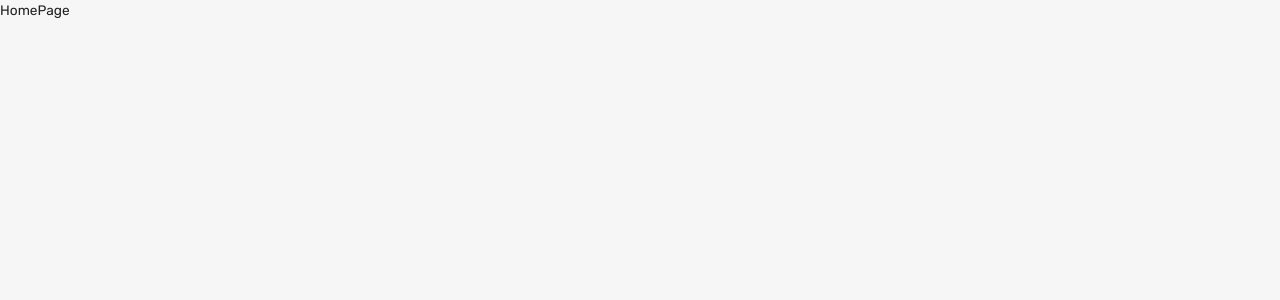
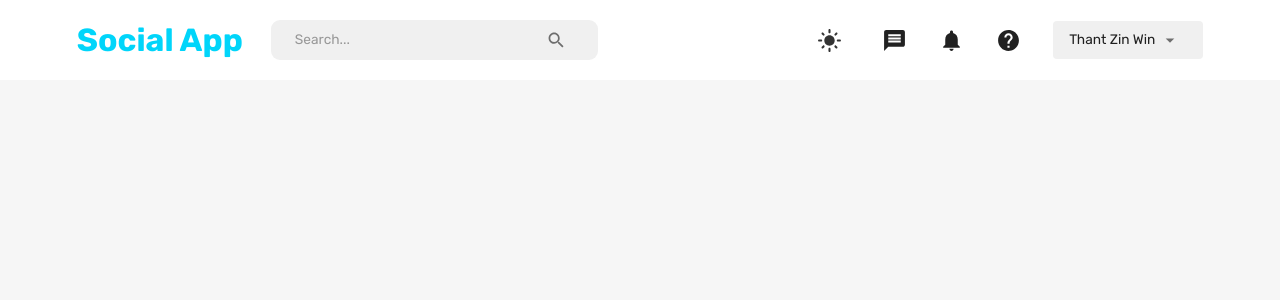
Before and after one commit to Micheal-Winn/Social_App_Client, a React (Vite) app: page /home in a window 1280 px wide. Shown: the top 300 px of the page. Built offline with nearby package versions, Linux system fonts and the light colour scheme.

Commit message:
NavBar component is done

```diff
--- a/src/scences/homePage/HomePage.jsx
+++ b/src/scences/homePage/HomePage.jsx
@@ -1,8 +1,12 @@
+import { Box } from '@mui/material'
 import React from 'react'
+import Navbar from "../navbar/Navbar"
 
 const HomePage = () => {
   return (
-    <div>HomePage</div>
+    <Box>
+      <Navbar/>
+    </Box>
   )
 }
 
--- a/src/scences/navbar/Navbar.jsx
+++ b/src/scences/navbar/Navbar.jsx
@@ -24,9 +24,9 @@ import {
 } from "@mui/icons-material";
 
 import { useDispatch, useSelector } from "react-redux";
-import { setMode, setLogout } from "state/state";
+import { setMode, setLogout } from "../../state/state";
 import { useNavigate } from "react-router-dom";
-import FlexBetween from "components/FlexBetween";
+import FlexBetween from "../../components/FlexBetween";
 
 const Navbar = () => {
   const [isMobileMenuToggled, setMobileMenuToggled] = useState(false);
@@ -42,7 +42,7 @@ const Navbar = () => {
   const primaryLight = theme.palette.primary.light;
   const alt = theme.palette.background.alt;
 
-  const fullName = `${user.fullName} ${user.lastName}`
+  //const fullName = `${user.fullName} ${user.lastName}`;
 
   return (
     <FlexBetween padding={"1rem 6%"} backgroundColor={alt}>
@@ -79,7 +79,7 @@ const Navbar = () => {
       {/*Desktop Nav */}
 
       {isNonMobileScreen ? (
-        <FlexBetween>
+        <FlexBetween gap={"2rem"}>
           <IconButton onClick={() => dispatch(setMode())}>
             {theme.palette.mode === "dark" ? (
               <DarkMode sx={{ fontSize: "25px" }} />
@@ -92,26 +92,103 @@ const Navbar = () => {
           <Help sx={{ fontSize: "25px" }} />
           <FormControl>
             <Select
-              value={fullName}
+              value="Thant Zin Win"
               sx={{
                 backgroundColor: neutralLight,
-                width:'150px',
-                borderRadius:"0.25rem",
-                p:"0.25rem 1rem",
-                "& .MuiSvgIcon-root:":{
-                  pr:"0.25rem",
-                  width:"3rem"
+                width: "150px",
+                borderRadius: "0.25rem",
+                p: "0.25rem 1rem",
+                "& .MuiSvgIcon-root": {
+                  pr: "0.25rem",
+                  width: "3rem",
                 },
-                "& .MuiSelect-select:focus":{
-                  backgroundColor:neutralLight
-                }
+                "& .MuiSelect-select:focus": {
+                  backgroundColor: neutralLight,
+                },
               }}
-              input={<InputBase/>}
-            ></Select>
+              input={<InputBase />}
+            >
+              <MenuItem value={"Thant Zin Win"}>
+                <Typography>Thant Zin Win</Typography>
+              </MenuItem>
+              <MenuItem onClick={() => dispatch(setLogout())}>Log Out</MenuItem>
+            </Select>
           </FormControl>
         </FlexBetween>
       ) : (
-        <IconButton></IconButton>
+        <IconButton onClick={() => setMobileMenuToggled(!isMobileMenuToggled)}>
+          <Menu />
+        </IconButton>
+      )}
+      {/*Mobile Nav */}
+
+      {!isNonMobileScreen && isMobileMenuToggled && (
+        <Box
+          position={"fixed"}
+          top={"0"}
+          right="0"
+          bottom={"0"}
+          height="100%"
+          maxWidth={"500px"}
+          minWidth={"300px"}
+          backgroundColor={background}
+        >
+          {/*Close Icon */}
+          <Box display={"flex"} justifyContent={"flex-end"} p="1rem">
+            <IconButton
+              onClick={() => setMobileMenuToggled(!isMobileMenuToggled)}
+            >
+              <Close />
+            </IconButton>
+          </Box>
+
+          {/*Menu Items */}
+          <FlexBetween
+            flexDirection={"column"}
+            justifyContent={"center"}
+            gap={"3rem"}
+          >
+            <IconButton
+            onClick={() => dispatch(setMode())}
+            sx={{ fontSize: "25px" }}
+            >
+              {theme.palette.mode === "dark" ? (
+                <DarkMode sx={{ fontSize: "25px" }} />
+              ) : (
+                <LightMode sx={{ color: dark, fontSize: "25px" }} />
+              )}
+            </IconButton>
+            <Message sx={{ fontSize: "25px" }} />
+            <Notifications sx={{ fontSize: "25px" }} />
+            <Help sx={{ fontSize: "25px" }} />
+            <FormControl>
+              <Select
+                value="Thant Zin Win"
+                sx={{
+                  backgroundColor: neutralLight,
+                  width: "150px",
+                  borderRadius: "0.25rem",
+                  p: "0.25rem 1rem",
+                  "& .MuiSvgIcon-root": {
+                    pr: "0.25rem",
+                    width: "3rem",
+                  },
+                  "& .MuiSelect-select:focus": {
+                    backgroundColor: neutralLight,
+                  },
+                }}
+                input={<InputBase />}
+              >
+                <MenuItem value={"Thant Zin Win"}>
+                <Typography>Thant Zin Win</Typography>
+              </MenuItem>
+                <MenuItem onClick={() => dispatch(setLogout())}>
+                  Log Out
+                </MenuItem>
+              </Select>
+            </FormControl>
+          </FlexBetween>
+        </Box>
       )}
     </FlexBetween>
   );
```
